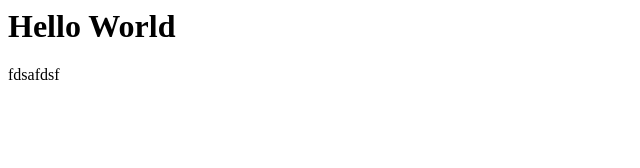
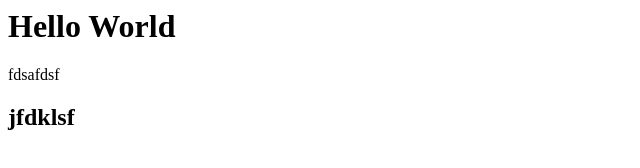
Before and after one commit to SlowSlicing/test, a plain HTML site: page index.html in a window 1280 px wide. Shown: the whole page, without its empty margins (0-640 px from the left). Drawn offline with Linux system fonts and the light colour scheme.

Commit message:
更新文件

```diff
--- a/index.html
+++ b/index.html
@@ -1,3 +1,4 @@
 <h1>Hello World</h1>
 
 fdsafdsf
+<h2>jfdklsf</h2>
```
